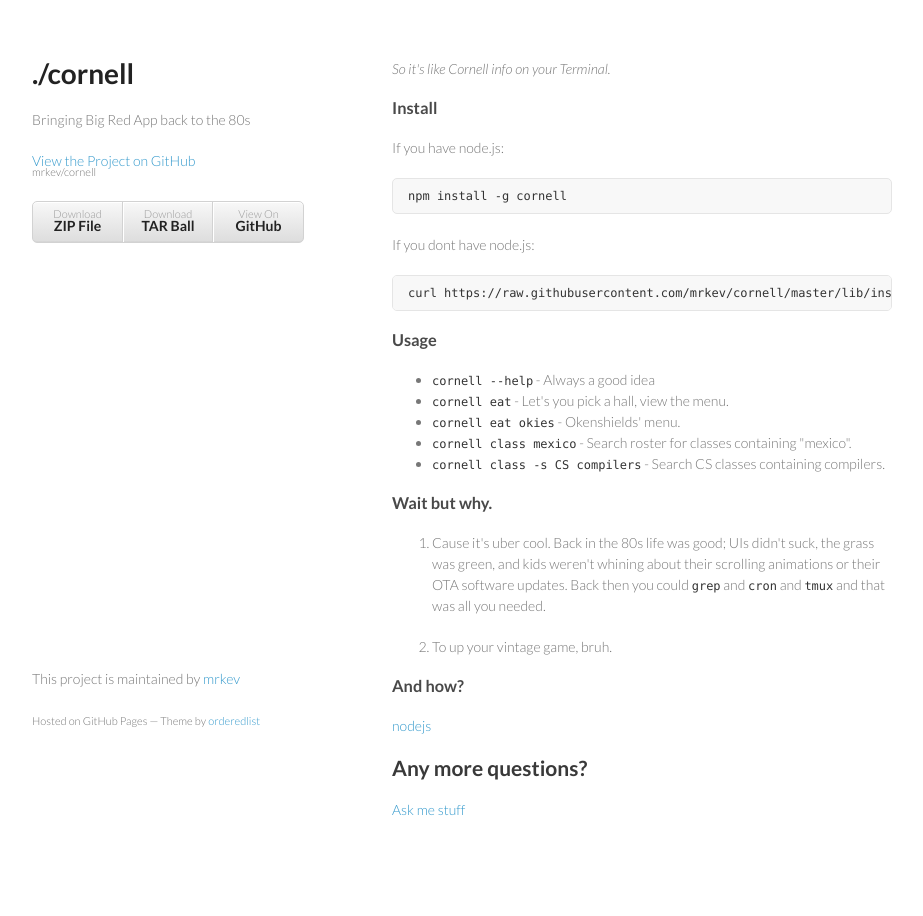
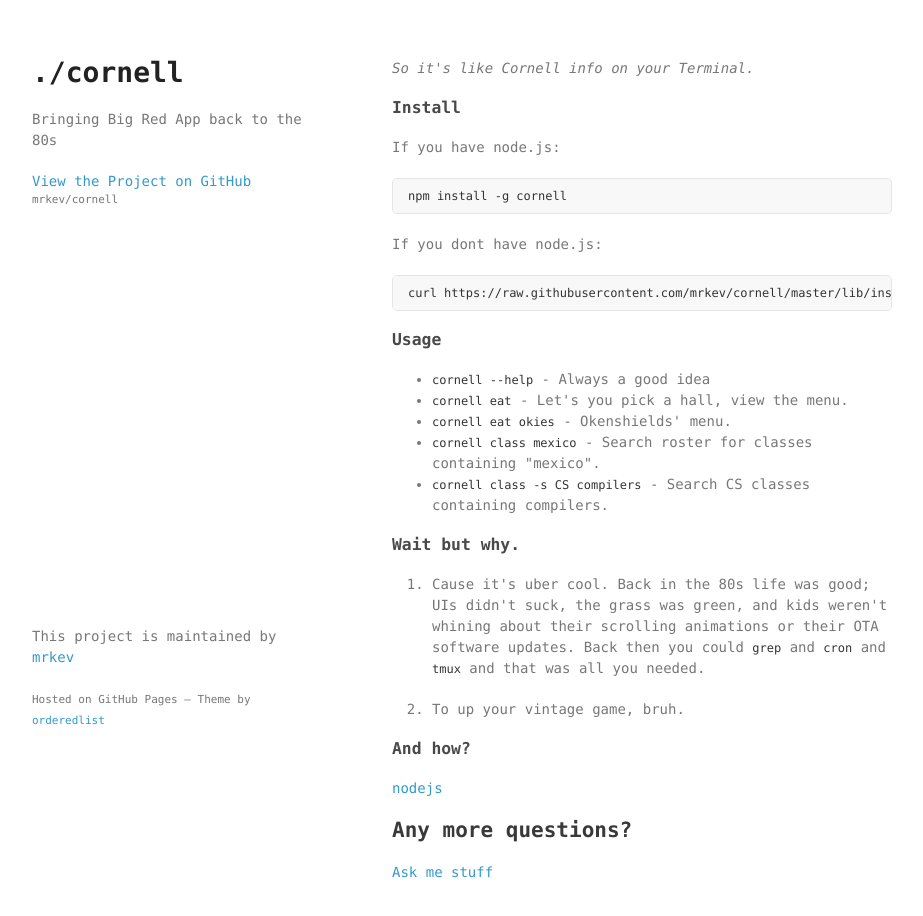
Before and after one commit to mrkev/cornell, a plain HTML site: page index.html in a window 1280 px wide. Shown: the whole page, without its empty margins (178-1101 px from the left). Before the commit the page ends 890 px from the top, so only its background shows below. Drawn offline with Linux system fonts and the light colour scheme.

Commit message:
Make it cooler yasss

```diff
--- a/index.html
+++ b/index.html
@@ -21,11 +21,11 @@
         <p class="view"><a href="https://github.com/mrkev/cornell">View the Project on GitHub <small>mrkev/cornell</small></a></p>
 
 
-        <ul>
+<!--         <ul>
           <li><a href="https://github.com/mrkev/cornell/zipball/master">Download <strong>ZIP File</strong></a></li>
           <li><a href="https://github.com/mrkev/cornell/tarball/master">Download <strong>TAR Ball</strong></a></li>
           <li><a href="https://github.com/mrkev/cornell">View On <strong>GitHub</strong></a></li>
-        </ul>
+        </ul> -->
       </header>
       <section>
         <p><em>So it's like Cornell info on your Terminal.</em></p>
--- a/stylesheets/styles.css
+++ b/stylesheets/styles.css
@@ -2,7 +2,8 @@
 
 body {
   padding:50px;
-  font:14px/1.5 Lato, "Helvetica Neue", Helvetica, Arial, sans-serif;
+  /*font:14px/1.5 Lato, "Helvetica Neue", Helvetica, Arial, sans-serif;*/
+  font:14px/1.5 "Menlo", "Andale Mono", monospace;
   color:#777;
   font-weight:300;
 }
@@ -41,7 +42,7 @@
 a small {
   font-size:11px;
   color:#777;
-  margin-top:-0.6em;
+  /*margin-top:-0.6em;*/
   display:block;
 }
 
```
